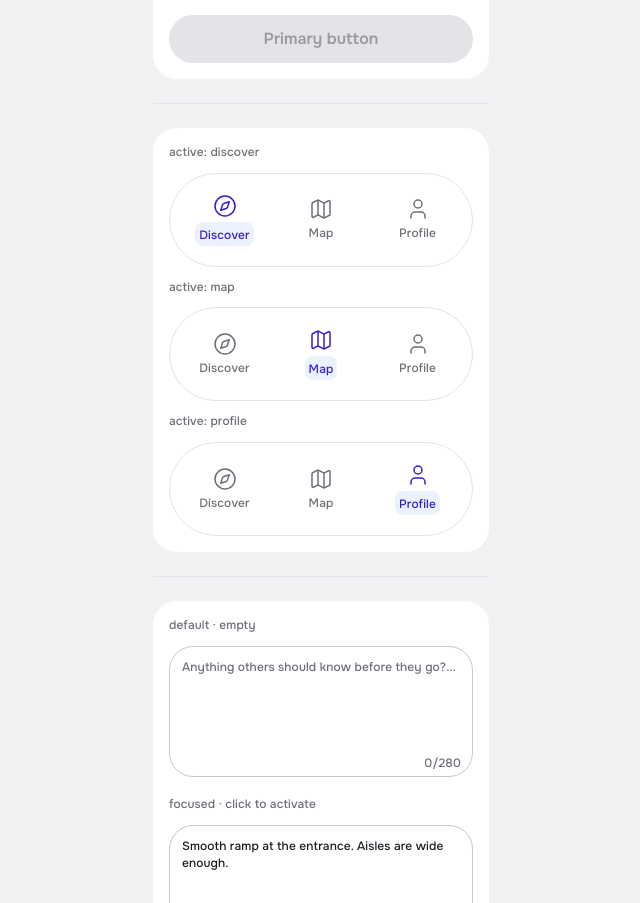
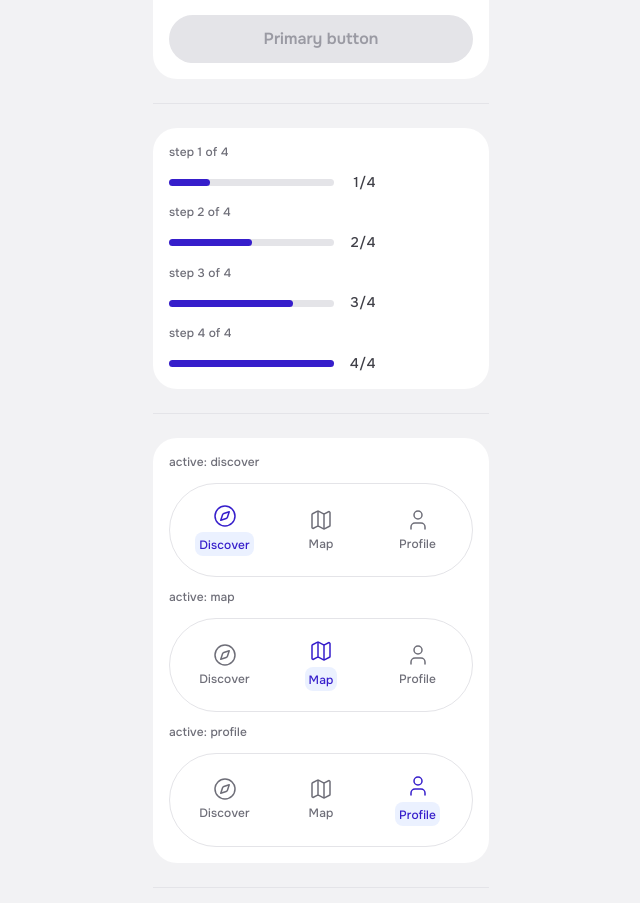
Before and after one commit to Mashto-o/passage-app, a React (Vite) app: page / in a window 1280 px wide. Shown: the part 2262-3165 px from the top of the page, without its empty margins (319-959 px from the left). Built offline with nearby package versions, Linux system fonts and the light colour scheme.

Commit message:
Created OnboardingProcess

```diff
--- a/src/App.tsx
+++ b/src/App.tsx
@@ -1,6 +1,6 @@
 import { useState } from 'react'
 import { ArrowRight, Star, AlertTriangle, CheckCircle, XCircle, TrafficCone } from 'lucide-react'
-import { Button, AccessibilityBadge, SelectionCard, ReviewCard, PreferenceCard, AccessibilityCard, PhotoCard, PlacePhotoCard, Chip, StatusBadge, Divider, Dropdown, TextInput, RouteDestination, CommentInput, NavBar } from './components'
+import { Button, AccessibilityBadge, SelectionCard, ReviewCard, PreferenceCard, AccessibilityCard, PhotoCard, PlacePhotoCard, Chip, StatusBadge, Divider, Dropdown, TextInput, RouteDestination, CommentInput, NavBar, OnboardingProgress } from './components'
 import type { AccessibilityBadgeProps } from './components'
 
 import imgCobblestone   from './assets/images/cobblestone.png'
@@ -184,6 +184,24 @@ function App() {
 
           <p className="text-caption-sm text-neutral-500">disabled</p>
           <Button variant="primary" label="Primary button" fullWidth disabled />
+        </div>
+
+        {/* ── Divider ── */}
+        <div className="h-px bg-neutral-200 my-sm" />
+
+        {/* ── OnboardingProgress ── */}
+        <div className="bg-neutral-0 rounded-lg p-md flex flex-col gap-sm">
+          <p className="text-caption-sm text-neutral-500">step 1 of 4</p>
+          <OnboardingProgress currentStep={1} totalSteps={4} />
+
+          <p className="text-caption-sm text-neutral-500">step 2 of 4</p>
+          <OnboardingProgress currentStep={2} totalSteps={4} />
+
+          <p className="text-caption-sm text-neutral-500">step 3 of 4</p>
+          <OnboardingProgress currentStep={3} totalSteps={4} />
+
+          <p className="text-caption-sm text-neutral-500">step 4 of 4</p>
+          <OnboardingProgress currentStep={4} totalSteps={4} />
         </div>
 
         {/* ── Divider ── */}
--- /dev/null
+++ b/src/components/OnboardingProgress.tsx
@@ -0,0 +1,35 @@
+import React from 'react'
+
+export interface OnboardingProgressProps {
+  currentStep: number
+  totalSteps: number
+  className?: string
+}
+
+export const OnboardingProgress: React.FC<OnboardingProgressProps> = ({
+  currentStep,
+  totalSteps,
+  className = '',
+}) => {
+  const fillPercent = Math.min((currentStep / totalSteps) * 100, 100)
+
+  return (
+    <div className={`flex items-center gap-[12px] ${className}`}>
+      {/* Progress bar */}
+      <div className="relative w-[165px] h-[7px]">
+        {/* Track */}
+        <div className="absolute inset-0 bg-neutral-200 rounded-[48px]" />
+        {/* Fill */}
+        <div
+          className="absolute left-0 top-0 h-full bg-primary-500 rounded-[48px] transition-all duration-300"
+          style={{ width: `${fillPercent}%` }}
+        />
+      </div>
+
+      {/* Step counter */}
+      <span className="w-[30px] text-right text-[14px] font-medium leading-[1.4] tracking-[0.56px] uppercase text-neutral-700">
+        {currentStep}/{totalSteps}
+      </span>
+    </div>
+  )
+}
--- a/src/components/index.ts
+++ b/src/components/index.ts
@@ -45,3 +45,6 @@ export type { CommentInputProps } from './CommentInput'
 
 export { NavBar } from './NavBar'
 export type { NavBarProps } from './NavBar'
+
+export { OnboardingProgress } from './OnboardingProgress'
+export type { OnboardingProgressProps } from './OnboardingProgress'
```
